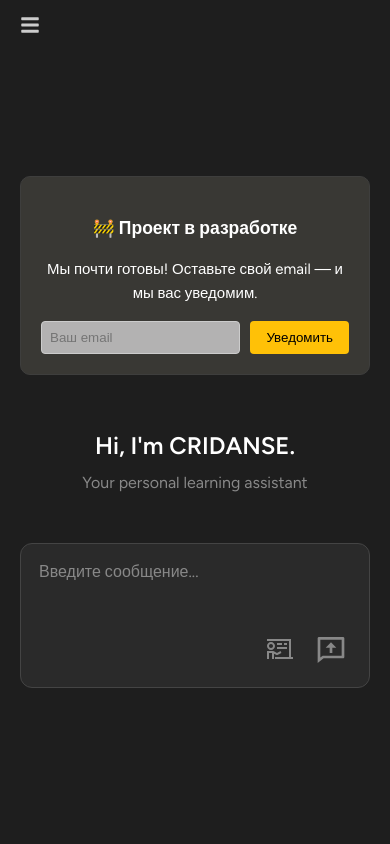
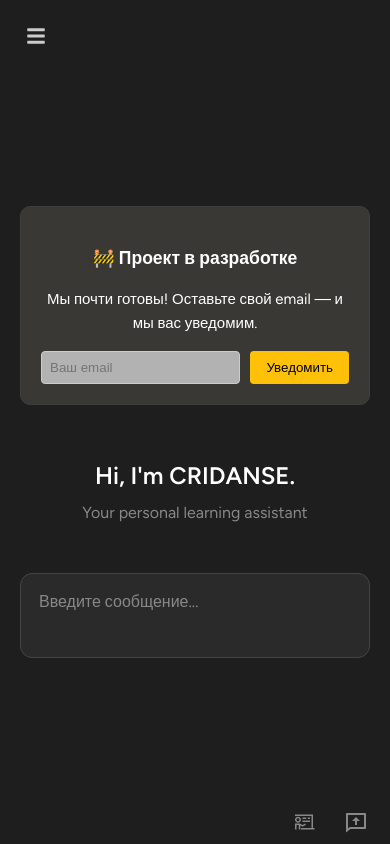
Before and after one commit to Maricvs/CRIDANSE, a React (Vite) app in the folder frontend/: page / in a window 390 px wide. Built offline with nearby package versions, Linux system fonts and the light colour scheme.

Commit message:
chat_mobile

```diff
--- a/frontend/src/App.css
+++ b/frontend/src/App.css
@@ -3,6 +3,10 @@ html, body, #root {
   padding: 0;
   height: 100%;
   width: 100%;
+  overflow: hidden;
+  position: fixed;
+  -webkit-text-size-adjust: 100%;
+  -webkit-tap-highlight-color: transparent;
   box-sizing: border-box;
 }
 
@@ -11,6 +15,8 @@ html, body, #root {
   flex-direction: row;
   height: 100%;
   width: 100%;
+  overflow: hidden;
+  position: fixed;
   background-color: var(--bg-color);
 }
 
@@ -19,6 +25,8 @@ html, body, #root {
   flex-direction: row;
   height: 100%;
   width: 100%;
+  overflow: hidden;
+  position: fixed;
 }
 
 .auth-container {
--- a/frontend/src/ChatField.css
+++ b/frontend/src/ChatField.css
@@ -279,10 +279,15 @@
   .chat-wrapper {
     padding-left: 0;
     transition: padding-left 0.3s ease;
-    height: 100%;
-    padding-bottom: 0;
-    position: relative;
+    min-height: 100vh;
+    height: -webkit-fill-available;
+    padding-bottom: 80px;
+    position: fixed;
+    bottom: 0;
+    left: 0;
+    right: 0;
     background-color: var(--bg-color);
+    z-index: 1000;
   }
 
   .chat-input-container {
@@ -293,7 +298,6 @@
     right: 0;
     background-color: var(--bg-color);
     padding-bottom: env(safe-area-inset-bottom);
-    z-index: 1000;
   }
 
   .chat-input {
@@ -310,10 +314,41 @@
   }
 
   .chat-messages {
-    padding: 0 0.75rem;
-    padding-bottom: calc(80px + env(safe-area-inset-bottom));
-    padding-top: 2rem;
-    margin-bottom: 0;
+    padding: 0 0.75rem 4rem;
+    padding-bottom: calc(4rem + env(safe-area-inset-bottom));
+  }
+
+  .action-buttons {
+    position: fixed;
+    bottom: 0;
+    right: 0.75rem;
+    display: flex;
+    gap: 8px;
+    margin-top: 0.5rem;
+    z-index: 1001;
+  }
+
+  .chat-action-button {
+    width: 44px;
+    height: 44px;
+    display: flex;
+    align-items: center;
+    justify-content: center;
+    border: none;
+    border-radius: 50%;
+    background: transparent;
+    color: #888;
+    cursor: pointer;
+    transition: all 0.2s ease;
+    font-size: 24px;
+    margin-top: 0.5rem;
+    position: relative;
+    z-index: 1002;
+  }
+
+  .chat-action-button:hover {
+    color: #fff;
+    background-color: rgba(255, 255, 255, 0.1);
   }
 
   .send-button {
--- a/frontend/src/Sidebar.css
+++ b/frontend/src/Sidebar.css
@@ -442,6 +442,29 @@ a:hover {
 
   .sidebar-toggle-fixed {
     display: block;
+    position: fixed;
+    top: 14px;
+    left: 14px;
+    background: none;
+    border: none;
+    color: #ccc;
+    cursor: pointer;
+    font-size: 20px;
+    z-index: 1000;
+    width: 44px;
+    height: 44px;
+    display: flex;
+    align-items: center;
+    justify-content: center;
+    border-radius: 50%;
+    background-color: rgba(30, 30, 30, 0.8);
+    backdrop-filter: blur(5px);
+    -webkit-backdrop-filter: blur(5px);
+  }
+
+  .sidebar-toggle-fixed:hover {
+    color: white;
+    background-color: rgba(30, 30, 30, 0.9);
   }
 
   .sidebar-content {
--- a/frontend/src/components/ChatField.tsx
+++ b/frontend/src/components/ChatField.tsx
@@ -177,10 +177,10 @@ const ChatField: React.FC<ChatFieldProps> = ({ onMessageSent }) => {
           ref={textareaRef}
         />
         <div className="action-buttons">
-          <button className={`chat-action-button ${inputValue.trim() ? 'visible' : ''}`} onClick={handleSendMessage}>
+          <button className="chat-action-button" onClick={handleSendMessage}>
             <LiaChalkboardTeacherSolid />
           </button>
-          <button className={`chat-action-button ${inputValue.trim() ? 'visible' : ''}`} onClick={handleSendMessage}>
+          <button className="chat-action-button" onClick={handleSendMessage}>
             <RiChatUploadLine />
           </button>
         </div>
```
Also changed, not shown: frontend/src/Chat.css (+6 -6 lines).
